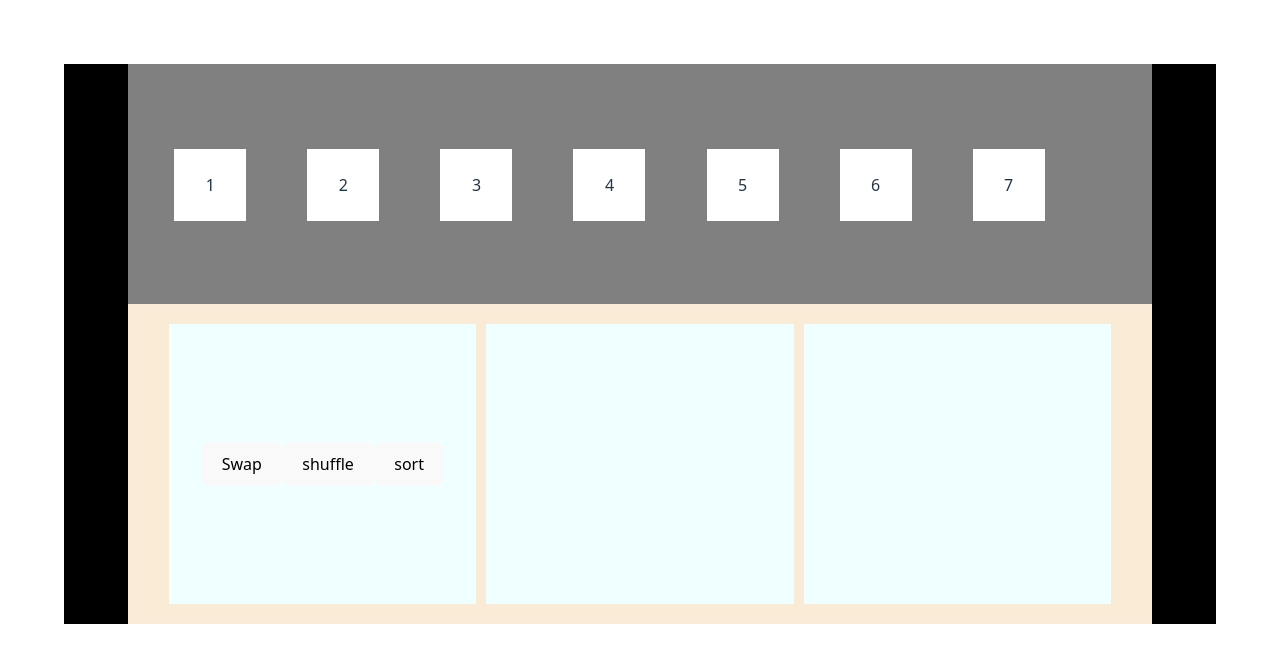
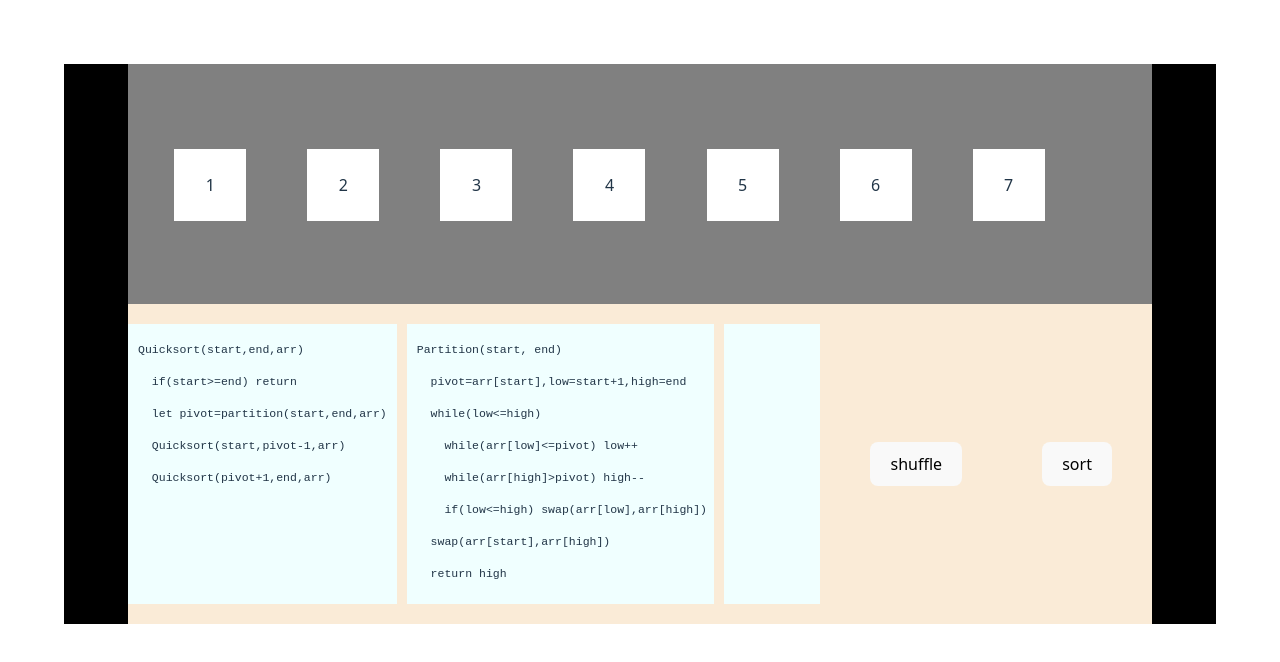
Before and after one commit to Narayan-A-R/Quicksort-Animation, a React (Vite) app: page / in a window 1280 px wide. Shown: the top 662 px of the page. Built offline with nearby package versions, Linux system fonts and the light colour scheme.

Commit message:
conditions work

```diff
--- a/src/App.css
+++ b/src/App.css
@@ -18,9 +18,8 @@
   flex-direction: column;
   justify-content: center;
   align-items: center;
-
 }
-.pivot{
+.pivot {
   background-color: blue;
   height: 1vh;
   width: 1vh;
@@ -28,7 +27,7 @@
   position: absolute;
   transition: left 0.25s ease-in-out, top 0.25s ease-in-out;
 }
-.low{
+.low {
   background-color: lime;
   height: 1vh;
   width: 1vh;
@@ -36,7 +35,7 @@
   position: absolute;
   transition: left 0.25s ease-in-out, top 0.25s ease-in-out;
 }
-.high{
+.high {
   background-color: red;
   height: 1vh;
   width: 1vh;
@@ -44,7 +43,7 @@
   position: absolute;
   transition: left 0.25s ease-in-out, top 0.25s ease-in-out;
 }
-.visuals{
+.visuals {
   background-color: grey;
   height: 30vh;
   width: 80vw;
@@ -61,7 +60,7 @@
   align-items: center;
   transition: left 0.25s ease-in-out, top 0.25s ease-in-out;
 }
-.infoContainer{
+.infoContainer {
   height: 40vh;
   width: 80vw;
   background-color: antiquewhite;
@@ -72,7 +71,7 @@
   gap: 10px;
 }
 
-.informer{
+.informer {
   background-color: azure;
   height: 35vh;
   width: 30%;
@@ -81,7 +80,34 @@
   justify-content: center;
   align-items: center;
 }
-
-.informer.pseudocode.div{
-  background-color: black;
+.informer pre {
+  line-height: 4vh;
+  margin: 0;
+  padding: 10px;
+  width: 100%;
+  height: 100%;
+  overflow: auto;
+  font-size: 0.9vw;
+  font-family: monospace;
+  box-sizing: border-box;
 }
+.informer.indices.condition {
+  background-color: azure;
+  height: 35vh;
+  width: 30%;
+  display: flex;
+  flex-direction: row;
+  justify-content: center;
+  align-items: center;
+}
+.informer.quicksortPointer {
+  height: 1vh;
+  width: 1vh;
+  background-color: purple;
+}
+.controls {
+  display: flex;
+  flex-direction: row;
+  width: 100%;
+  justify-content: space-around;
+}
--- a/src/App.jsx
+++ b/src/App.jsx
@@ -1,6 +1,12 @@
 import { useState } from "react";
 import "./App.css";
-import { gapHorz, gapVert, arrBoxHeight } from "./Constants";
+import {
+  gapHorz,
+  gapVert,
+  arrBoxHeight,
+  quicksortPsuedoCode,
+  partitionPsuedoCode,
+} from "./Constants";
 import { horizRoom, vertRoom, n } from "./Constants";
 import { vh, vw } from "./Constants";
 import { animateMoveUp, animateMoveDown } from "./Animations";
@@ -33,8 +39,28 @@ function App() {
     x: horizRoom + (n - 1) * arrBoxHeight + (n - 1) * gapHorz,
     y: vertRoom + arrBoxHeight,
   });
-
-
+  const [condition, setCondition] = useState(`while(arr[high]>pivot)`);
+  const [color, setColor] = useState("red");
+  const animatedLowHighCondition = async () => {
+    setCondition("low<=high");
+    setColor("green");
+    await sleep(250);
+  };
+  const animatedLowPivotCondition = async () => {
+    setCondition("arr[low]<=pivot");
+    setColor("green");
+    await sleep(250);
+  };
+  const animatedHighPivotCondition = async () => {
+    setCondition("arr[low]<=pivot");
+    setColor("green");
+    await sleep(250);
+  };
+  const animatedLowHighConditionFalse = async () => {
+    setCondition("low<=high");
+    setColor("red");
+    await sleep(250);
+  };
   const partition = async (start, end) => {
     initialisePivot(start, setPivotPosition);
     initialiseLow(start, setLowPosition);
@@ -44,7 +70,10 @@ function App() {
     let low = start + 1;
     let high = end;
     while (low <= high) {
+      await animatedLowHighCondition();
+      await sleep(250);
       while (arr[low] <= pivot) {
+        await animatedLowPivotCondition();
         setLowPosition((prev) => ({
           ...prev,
           x: prev.x + (gapHorz + arrBoxHeight),
@@ -53,7 +82,9 @@ function App() {
         await sleep(250);
         low++;
       }
+      await sleep(250);
       while (arr[high] > pivot) {
+        await animatedHighPivotCondition();
         setHighPosition((prev) => ({
           ...prev,
           x: prev.x - (gapHorz + arrBoxHeight),
@@ -62,10 +93,16 @@ function App() {
         await sleep(250);
         high--;
       }
+      await sleep(250);
+
       if (low <= high) {
+        await animatedLowHighCondition();
         await swapAnimated(low, high);
       }
+      await sleep(250);
     }
+    await animatedLowHighConditionFalse();
+    await sleep(250);
     await swapAnimated(start, high);
     return high;
   };
@@ -89,7 +126,7 @@ function App() {
   const swapAnimated = async (a, b) => {
     if (a === b) return;
     if (a > b) [a, b] = [b, a];
-    const distance = b-a;
+    const distance = b - a;
     animateMoveUp(a, setPositions);
     animateMoveDown(b, setPositions);
     await sleep(250);
@@ -114,12 +151,17 @@ function App() {
     await sleep(50);
   };
 
+  const conditionDiv = (
+    <div className="condition" style={{ backgroundColor: color }}>
+      {condition}
+    </div>
+  );
   const boxes = positions.map((pos) => (
     <div
       key={pos.id}
       className="arrayBox"
       style={{
-        top: `${pos.y/vh}vh`,
+        top: `${pos.y / vh}vh`,
         left: `${pos.x / vw}vw`,
       }}
     >
@@ -132,8 +174,8 @@ function App() {
       key={-1}
       className="pivot"
       style={{
-        top: `${pivotPosition.y/vh}vh`,
-        left: `${pivotPosition.x/vw}vw`,
+        top: `${pivotPosition.y / vh}vh`,
+        left: `${pivotPosition.x / vw}vw`,
       }}
     ></div>
   );
@@ -143,8 +185,8 @@ function App() {
       key={-2}
       className="low"
       style={{
-        top: `${lowPosition.y/vh}vh`,
-        left: `${lowPosition.x/vw}vw`,
+        top: `${lowPosition.y / vh}vh`,
+        left: `${lowPosition.x / vw}vw`,
       }}
     ></div>
   );
@@ -153,8 +195,8 @@ function App() {
       key={-3}
       className="high"
       style={{
-        top: `${highPosition.y/vh}vh`,
-        left: `${highPosition.x/vw}vw`,
+        top: `${highPosition.y / vh}vh`,
+        left: `${highPosition.x / vw}vw`,
       }}
     ></div>
   );
@@ -167,13 +209,17 @@ function App() {
         {boxes}
       </div>
       <div className="infoContainer">
-        <div className="informer pseudocode">
-          <button onClick={() => swapAnimated(0, 1)}>Swap</button>
+        <div className="informer quicksortPsuedocode">
+          {quicksortPsuedoCode}
+        </div>
+        <div className="informer partitionPsuedocode">
+          {partitionPsuedoCode}
+        </div>
+        <div className="informer indices">{isSorting && conditionDiv}</div>
+        <div className="controls">
           <button onClick={() => shuffle()}>shuffle</button>
           <button onClick={() => quicksort(0, n - 1)}>sort</button>
         </div>
-        <div className="informer controls"></div>
-        <div className="informer indices"></div>
       </div>
     </div>
   );
--- a/src/Constants.jsx
+++ b/src/Constants.jsx
@@ -14,3 +14,23 @@ export const arrBoxHeight = (visualsBoxHeight - 2 * vertRoom - 2 * gapVert) / 3;
 
 // extra vertGap for ball
 export const gapHorz = (visualsBoxWidth -2*gapVert- 2 * horizRoom - n * arrBoxHeight) / n;
+
+export const  quicksortPsuedoCode = <pre>
+{`Quicksort(start,end,arr)
+  if(start>=end) return
+  let pivot=partition(start,end,arr)
+  Quicksort(start,pivot-1,arr)
+  Quicksort(pivot+1,end,arr)`}
+</pre>
+
+export const  partitionPsuedoCode = <pre>
+{`Partition(start, end)
+  pivot=arr[start],low=start+1,high=end
+  while(low<=high)
+    while(arr[low]<=pivot) low++
+    while(arr[high]>pivot) high--
+    if(low<=high) swap(arr[low],arr[high])
+  swap(arr[start],arr[high])
+  return high
+`}
+</pre>
```
